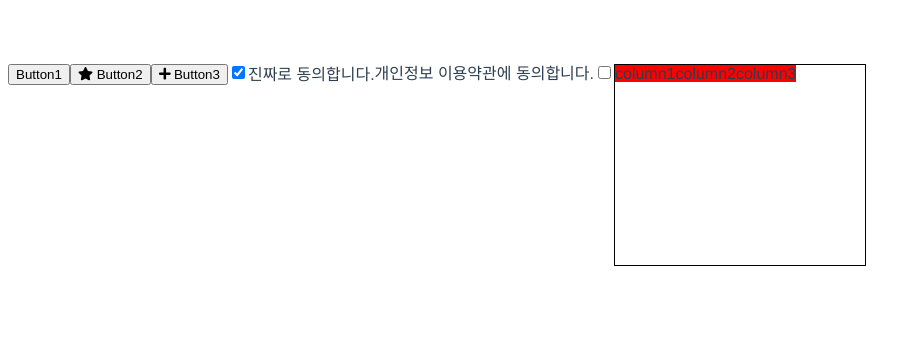
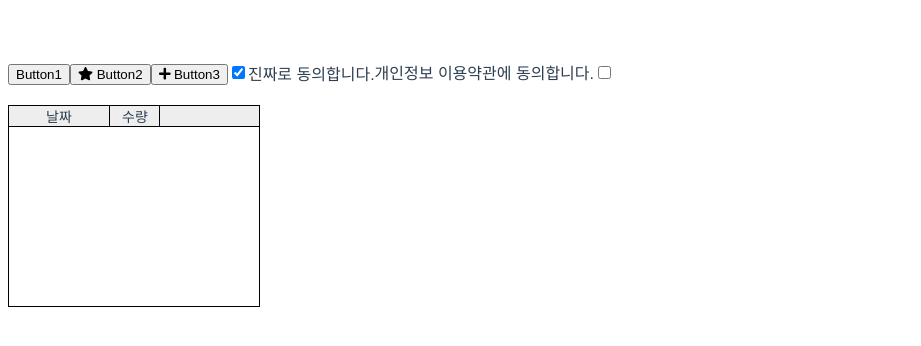
Before and after one commit to jjamtiger3/vue3-components, a Vue app: page / in a window 1280 px wide. Shown: the top 346 px of the page, without its empty margins (0-921 px from the left). Built offline with nearby package versions, Linux system fonts and the light colour scheme.

Commit message:
헤더 스타일 구현

```diff
--- a/src/App.vue
+++ b/src/App.vue
@@ -37,6 +37,7 @@ export default {
     return {
       gridData: {
         styles: {
+          'margin-top': '20px',
           width: '250px',
           height: '200px',
           border: '1px solid #000000'
@@ -45,19 +46,43 @@ export default {
           {
             id: 'column1',
             header: {
-              text: 'column1'
+              text: '날짜',
+              style: {
+                'background-color': '#eeeeee',
+                'text-align': 'center',
+                'font-size': '14px'
+              }
+            },
+            style: {
+              width: '100px'
             }
           },
           {
             id: 'column2',
             header: {
-              text: 'column2'
+              text: '수량',
+              style: {
+                'background-color': '#eeeeee',
+                'text-align': 'center',
+                'font-size': '14px'
+              }
+            },
+            style: {
+              width: '50px'
             }
           },
           {
             id: 'column3',
             header: {
-              text: 'column3'
+              text: '기타',
+              style: {
+                'background-color': '#eeeeee',
+                'text-align': 'center',
+                'font-size': '14px'
+              }
+            },
+            style: {
+              width: '300px'
             }
           },
         ]
--- a/src/classes/Column.js
+++ b/src/classes/Column.js
@@ -1,10 +1,27 @@
 class Column {
     id = '' // 초기 컬럼id를 부여할 방법을 생각해봐야할듯
     header = {}
+    style = {}
 
     constructor(columnOptions) {
         this.header = columnOptions.header;
         this.id = columnOptions.id;
+        this.style = columnOptions.style;
+    }
+    get header () {
+        return this.header;
+    }
+
+    set header (header) {
+        this.header = header;
+    }
+
+    get style () {
+        return this.style;
+    }
+
+    set style (style) {
+        this.style = style;
     }
 }
 export default Column;
--- a/src/classes/Header.js
+++ b/src/classes/Header.js
@@ -1,13 +1,22 @@
 class Header {
-    headerOptions = {}
+    text = ''
+    style = {}
+
     constructor(headerOptions) {
-        this.headerOptions = headerOptions;
+        this.style = headerOptions.style;
+        this.text = headerOptions.text;
     }
-    get text() {
-        return this.headerOptions.text;
+    get text () {
+        return this.text;
     }
-    set text(text) {
-        this.headerOptions.text = text;
+    set text (text) {
+        this.text = text;
+    }
+    get style () {
+        return this.style;
+    }
+    set style (style) {
+        this.style = style;
     }
 }
 export default Header;
--- a/src/components/VueGrid.vue
+++ b/src/components/VueGrid.vue
@@ -1,8 +1,11 @@
 <template>
   <div class="vue-grid-container" :style="gridStyles">
-    <div v-for="column in gridColumns" :key="column.id">
-      <span class="column-header">{{column.header.text}}</span>
+    <div class="vue-grid-header">
+      <div class="grid-column" v-for="column in gridColumns" :key="column.id" :style="column.style">
+        <span class="column-header" :style="column.header.style">{{column.header.text}}</span>
+      </div>
     </div>
+    <div class="vue-grid-body"></div>
   </div>
 </template>
 <script>
@@ -27,9 +30,11 @@ export default {
 
     for(let i = 0; i < this.columns.length; i += 1) {
       const _column = this.columns[i]
+      console.log(_column.header)
       const column = new Column({
         id: _column.id,
-        header: new Header(_column.header)
+        header: new Header(_column.header),
+        style: _column.style
       })
       this.gridColumns.push(column)
     }
@@ -40,9 +45,23 @@ export default {
 </script>
 <style scoped>
   .vue-grid-container {
-    display: inline-flex;
+    overflow: auto;
   }
-  .column-header {
-    background-color: #ff0000;
+  .vue-grid-container .vue-grid-header {
+    width: max-content;
+  }
+  .vue-grid-container .grid-column {
+    display: inline-block;
+    overflow: hidden;
+    text-overflow: ellipsis;
+  }
+  .vue-grid-container .grid-column .column-header {
+    width: 100%;
+    display: block;
+    border-bottom: 1px solid black;
+    border-left: 1px solid black;
+  }
+  .vue-grid-container .grid-column:first-child .column-header {
+    border-left: none;
   }
 </style>
```
